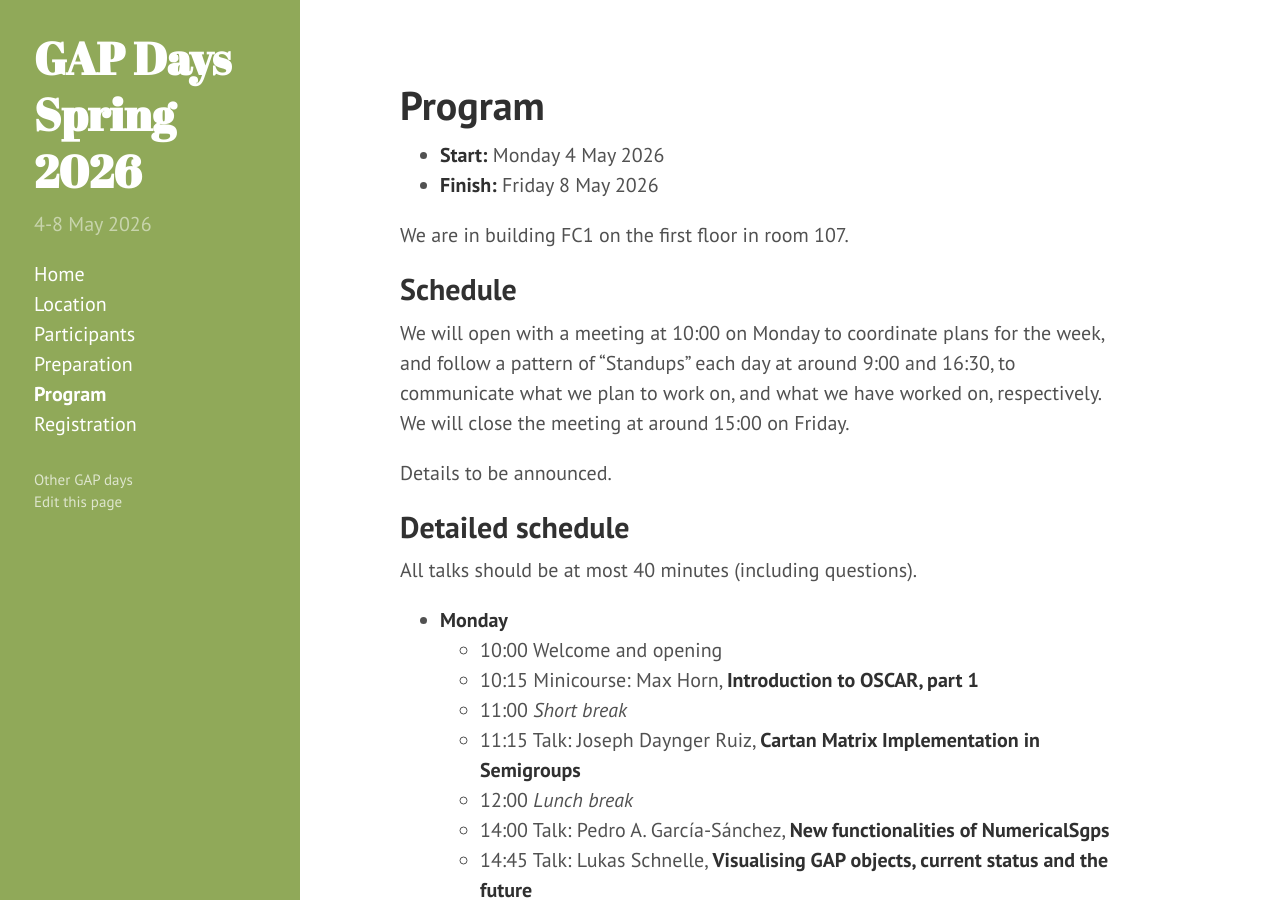
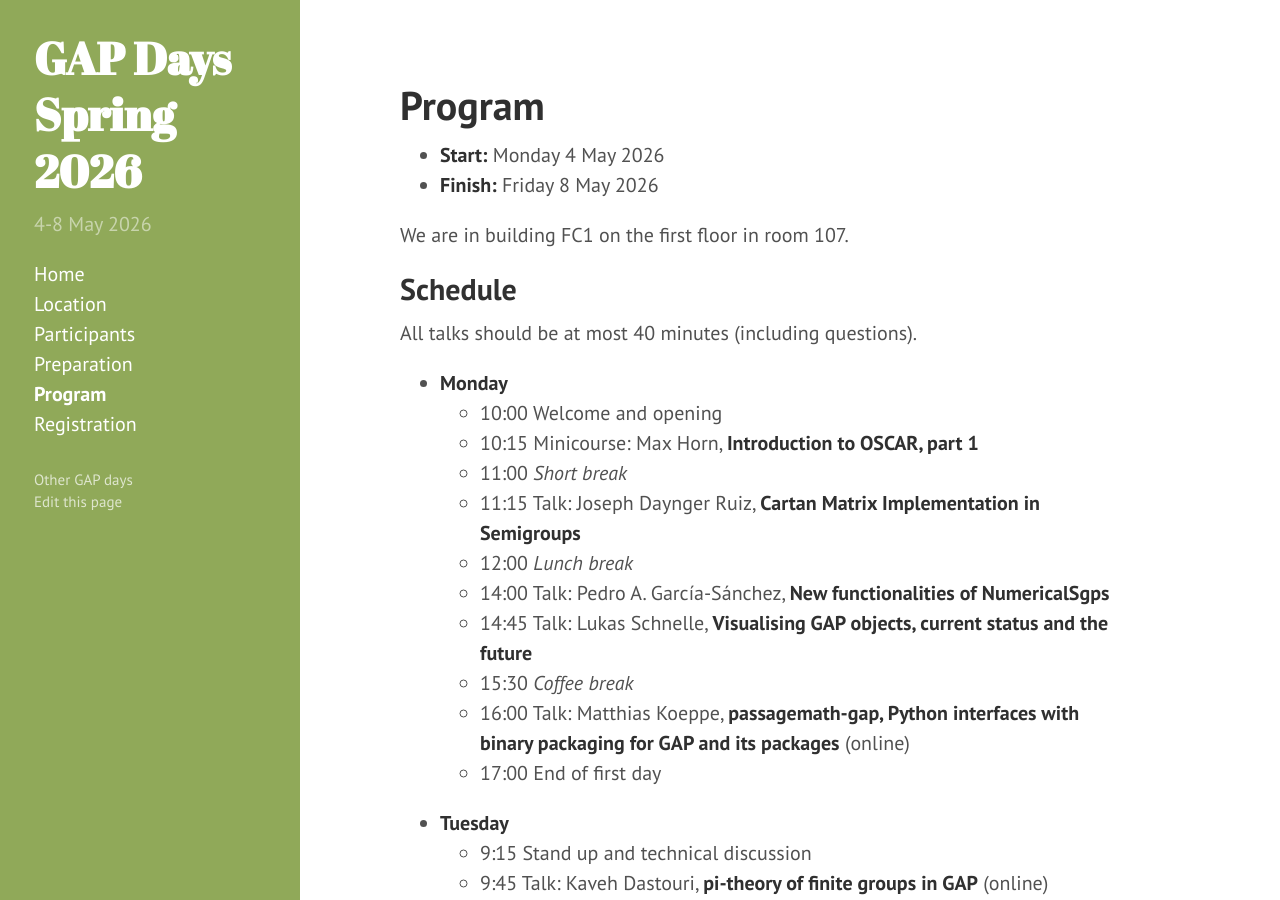
Before and after one commit to gapdays/gapdays2026-spring, a Jekyll site: the page built from program.md, in a window 1280 px wide and 900 px high. Built offline with Jekyll 4.4.1, drawn with Linux system fonts in a browser that asks for light colours.

Commit message:
simplify

```diff
--- a/program.md
+++ b/program.md
@@ -13,15 +13,6 @@ title: Program
 We are in building FC1 on the first floor in room 107.
 
 ## Schedule
-
-We will open with a meeting at 10:00 on Monday to coordinate plans for the week,
-and follow a pattern of "Standups" each day at around 9:00 and 16:30, to
-communicate what we plan to work on, and what we have worked on, respectively.
-We will close the meeting at around 15:00 on Friday.
-
-Details to be announced.
-
-## Detailed schedule
 
 All talks should be at most 40 minutes (including questions).
 
```
